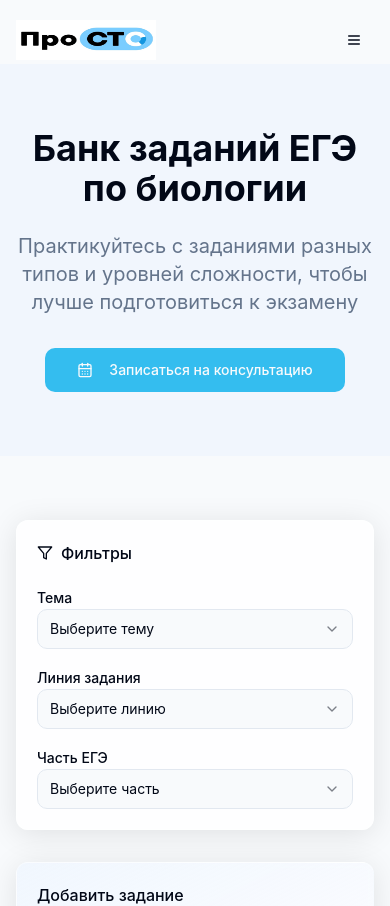
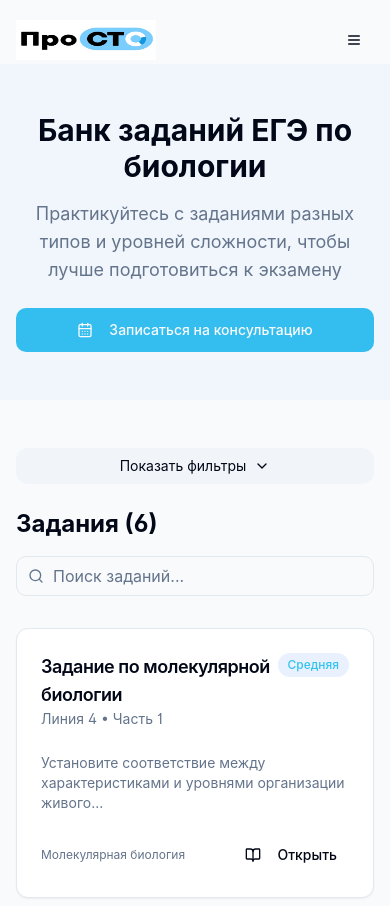
Before and after one commit to ohtioma12/simplybio-pathways, a React (Vite) app: page /task-bank in a window 390 px wide. Shown: the top 906 px of the page. Built offline with nearby package versions, Linux system fonts and the light colour scheme.

Commit message:
Enhance TaskBank page responsiveness
Improve the responsive design of the TaskBank page to ensure optimal viewing experience on mobile devices.

```diff
--- a/src/components/task-bank/CtaSection.tsx
+++ b/src/components/task-bank/CtaSection.tsx
@@ -4,14 +4,14 @@ import ConsultationButton from '@/components/ui/ConsultationButton';
 
 const CtaSection: React.FC = () => {
   return (
-    <section className="py-16 md:py-24 bg-gradient-to-r from-prosto-blue-light to-prosto-blue/20">
+    <section className="py-12 md:py-24 bg-gradient-to-r from-prosto-blue-light to-prosto-blue/20">
       <div className="container mx-auto px-4 md:px-6 text-center">
         <div className="max-w-3xl mx-auto">
-          <h2 className="text-3xl md:text-4xl font-bold mb-6">Нужна помощь с подготовкой?</h2>
-          <p className="text-lg mb-8 text-balance">
+          <h2 className="text-2xl md:text-4xl font-bold mb-4 md:mb-6">Нужна помощь с подготовкой?</h2>
+          <p className="text-base md:text-lg mb-6 md:mb-8 text-balance mx-auto max-w-2xl">
             Запишитесь на бесплатную консультацию, и мы расскажем, как наши курсы помогут вам успешно сдать ЕГЭ
           </p>
-          <ConsultationButton size="lg" />
+          <ConsultationButton size="lg" className="w-full sm:w-auto justify-center" />
         </div>
       </div>
     </section>
--- a/src/components/task-bank/HeroSection.tsx
+++ b/src/components/task-bank/HeroSection.tsx
@@ -4,15 +4,15 @@ import ConsultationButton from '@/components/ui/ConsultationButton';
 
 const HeroSection: React.FC = () => {
   return (
-    <section className="py-16 md:py-24 bg-prosto-blue-light/20">
+    <section className="py-12 md:py-24 bg-prosto-blue-light/20">
       <div className="container mx-auto px-4 md:px-6">
         <div className="max-w-4xl mx-auto text-center">
-          <h1 className="text-4xl md:text-5xl font-bold mb-6">Банк заданий ЕГЭ по биологии</h1>
-          <p className="text-xl text-muted-foreground mb-8 text-balance">
+          <h1 className="text-3xl md:text-5xl font-bold mb-4 md:mb-6">Банк заданий ЕГЭ по биологии</h1>
+          <p className="text-lg md:text-xl text-muted-foreground mb-6 md:mb-8 text-balance mx-auto max-w-2xl">
             Практикуйтесь с заданиями разных типов и уровней сложности, чтобы лучше подготовиться к экзамену
           </p>
           <div className="flex flex-wrap justify-center gap-4">
-            <ConsultationButton size="lg" />
+            <ConsultationButton size="lg" className="w-full sm:w-auto justify-center" />
           </div>
         </div>
       </div>
--- a/src/pages/TaskBank.tsx
+++ b/src/pages/TaskBank.tsx
@@ -16,6 +16,7 @@ const TaskBank = () => {
   const [selectedLine, setSelectedLine] = useState<string | null>(null);
   const [selectedPart, setSelectedPart] = useState<string | null>(null);
   const [tasks] = useState<Task[]>(sampleTasks);
+  const [showFilters, setShowFilters] = useState(false);
 
   // Filter tasks based on search and filters
   const filteredTasks = tasks.filter(task => {
@@ -36,21 +37,50 @@ const TaskBank = () => {
     setSelectedPart(null);
   };
 
+  // Toggle filters visibility on mobile
+  const toggleFilters = () => {
+    setShowFilters(!showFilters);
+  };
+
   return (
     <>
       {/* Hero Section */}
       <HeroSection />
 
       {/* Task Bank Section */}
-      <section className="py-16 md:py-24">
+      <section className="py-12 md:py-24">
         <div className="container mx-auto px-4 md:px-6">
+          {/* Mobile filters toggle */}
+          <div className="lg:hidden mb-6">
+            <button
+              onClick={toggleFilters}
+              className="w-full py-2 px-4 text-sm bg-secondary rounded-lg flex items-center justify-center"
+            >
+              <span>{showFilters ? 'Скрыть фильтры' : 'Показать фильтры'}</span>
+              <svg
+                xmlns="http://www.w3.org/2000/svg"
+                width="16"
+                height="16"
+                viewBox="0 0 24 24"
+                fill="none"
+                stroke="currentColor"
+                strokeWidth="2"
+                strokeLinecap="round"
+                strokeLinejoin="round"
+                className={`ml-2 transition-transform ${showFilters ? 'rotate-180' : ''}`}
+              >
+                <polyline points="6 9 12 15 18 9"></polyline>
+              </svg>
+            </button>
+          </div>
+
           <div className="grid grid-cols-1 lg:grid-cols-12 gap-8">
             {/* Filters sidebar */}
             <motion.div
               initial={{ opacity: 0, x: -20 }}
               animate={{ opacity: 1, x: 0 }}
               transition={{ duration: 0.5 }}
-              className="lg:col-span-3 space-y-8"
+              className={`lg:col-span-3 space-y-6 ${showFilters || window.innerWidth >= 1024 ? 'block' : 'hidden'}`}
             >
               <TaskFilters
                 selectedTopic={selectedTopic}
```
